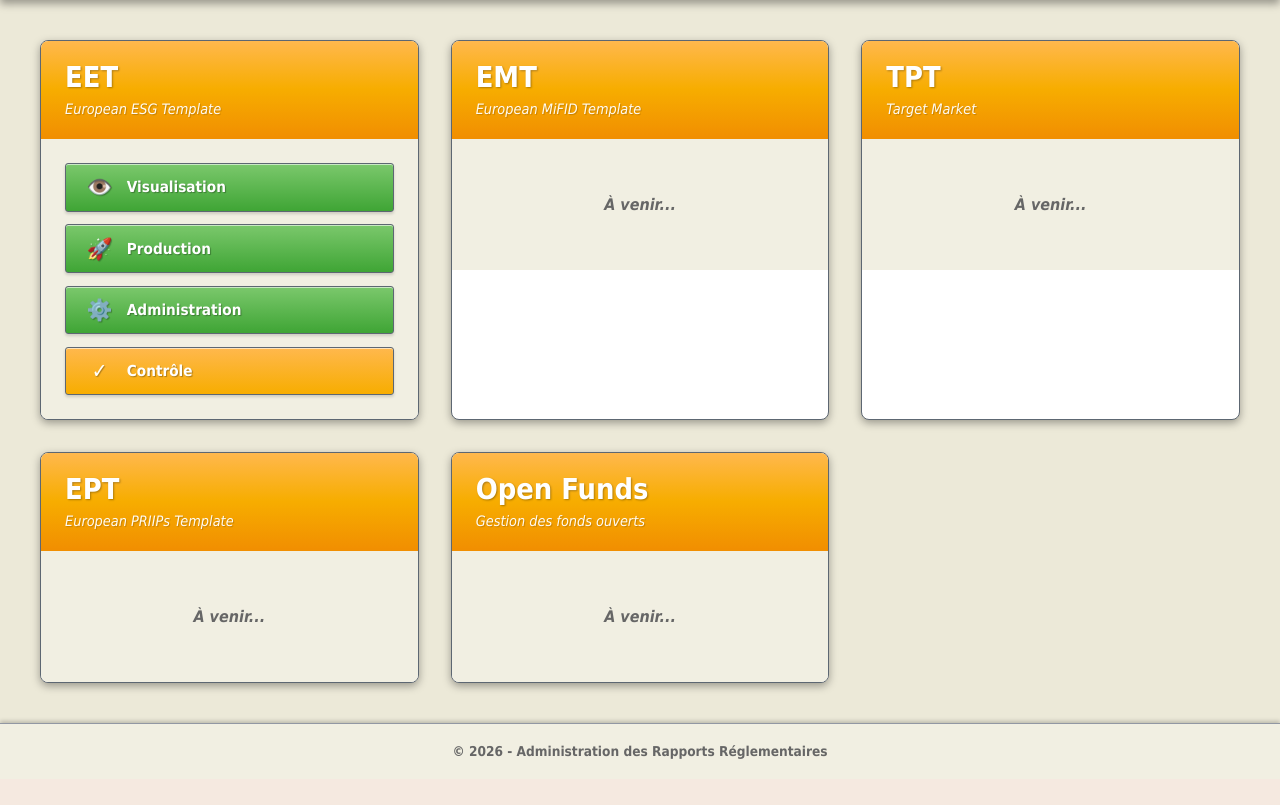
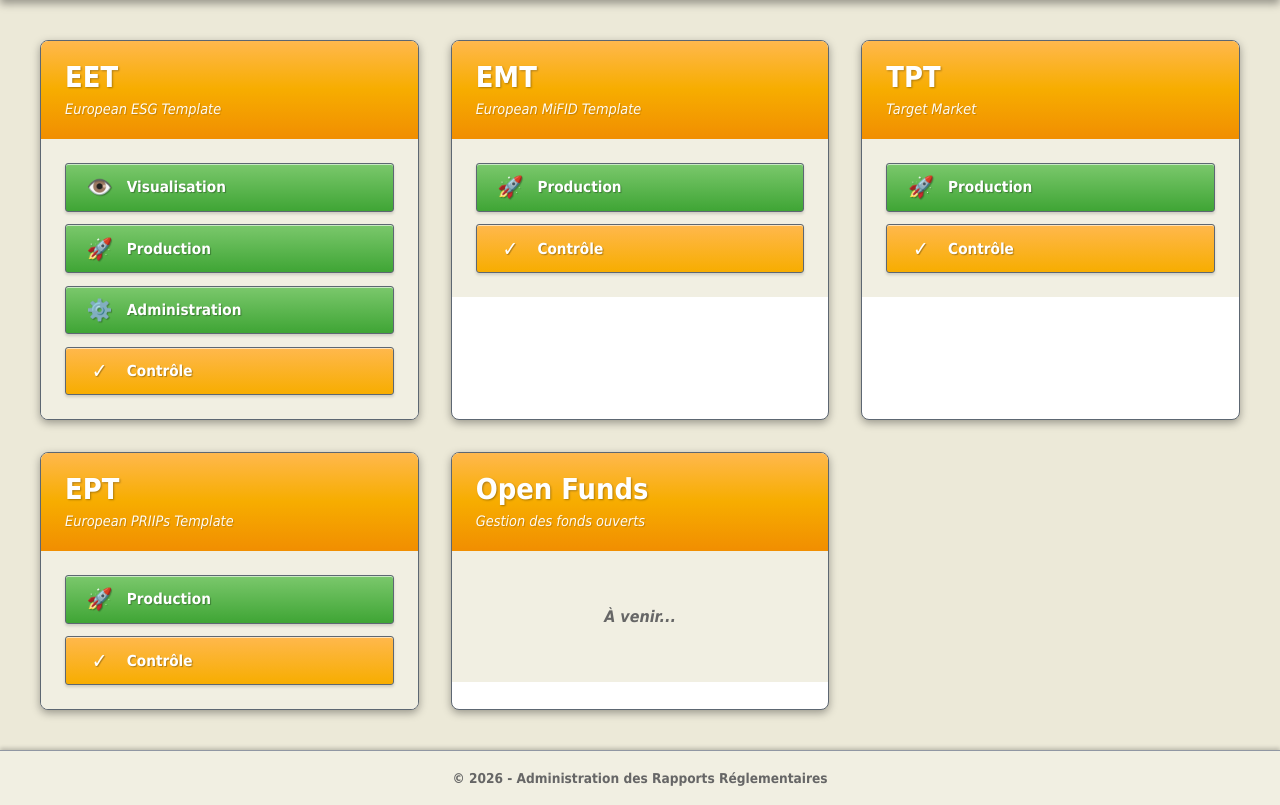
Before and after one commit to RiviereThomas/repo_test_claude, a FastAPI app: page / in a window 1280 px wide. Shown: the part 107-912 px from the top of the page. Before the commit the page ends 866 px from the top, so only its background shows below. Run offline with FastAPI, Linux system fonts and the light colour scheme.

Commit message:
Add production and control buttons for EMT, TPT, and EPT modules
- Update Master.py to use network path instead of S:\ drive
- Add Production and Control buttons to EMT, TPT, EPT module cards in index.html
- Create JavaScript functions to handle production runs and archive folder opening
- Add FastAPI routes /api/run-production/{module} and /api/open-archives/{module}
- All archive paths now use \\10.130.1.100\mandarine\PUBLIC\MANDARINE SYSTEME DEVELOPPEMENT\Dev\...

```diff
--- a/backend/TPT/Master.py
+++ b/backend/TPT/Master.py
@@ -1075,7 +1075,7 @@ for Key_Fund in tqdm(Key_Fund_List, desc="Processing Funds"):
             Date_Forlder = datetime.strptime(Get_Last_Previous_Month_Date(Reporting_Date), '%Y-%d-%m').strftime('%Y-%m')
             P_D = scope_Public_Private[Mnemo]
 
-            Folder = f'S:\\Dev\\5_Reporting\\1_Regulatory_Reports\\1_TPT\\1_Archives\\{Date_Forlder}\\{P_D}'
+            Folder = f'\\\\10.130.1.100\\mandarine\\PUBLIC\\MANDARINE SYSTEME DEVELOPPEMENT\\Dev\\5_Reporting\\1_Regulatory_Reports\\1_TPT\\1_Archives\\{Date_Forlder}\\{P_D}'
             if not os.path.exists(Folder):
                 os.makedirs(Folder)
 
--- a/backend/main.py
+++ b/backend/main.py
@@ -10,6 +10,7 @@ import dwh_connect
 from EET import eet_calculator
 import json
 import os
+import subprocess
 from datetime import datetime
 
 app = FastAPI(title="Regulatory Reports Administration")
@@ -253,6 +254,81 @@ async def health_check():
         }
 
 
+@app.post("/api/run-production/{module}")
+async def run_production(module: str):
+    """Lance la production pour un module (EMT, TPT, EPT)"""
+    try:
+        module = module.lower()
+
+        # Définir le chemin du script à lancer selon le module
+        scripts = {
+            'emt': 'EMT/Main_EMT.py',
+            'tpt': 'TPT/Master.py',
+            'ept': 'EPT/Main_EPT.py'
+        }
+
+        if module not in scripts:
+            raise HTTPException(status_code=400, detail=f"Module {module} non reconnu. Modules disponibles: EMT, TPT, EPT")
+
+        script_path = os.path.join(os.path.dirname(__file__), scripts[module])
+
+        if not os.path.exists(script_path):
+            raise HTTPException(status_code=404, detail=f"Script {scripts[module]} introuvable")
+
+        # Lancer le script en arrière-plan
+        process = subprocess.Popen(
+            ['python', script_path],
+            stdout=subprocess.PIPE,
+            stderr=subprocess.PIPE,
+            cwd=os.path.dirname(script_path)
+        )
+
+        return {
+            "message": f"Production {module.upper()} lancée avec succès",
+            "script": scripts[module],
+            "pid": process.pid
+        }
+    except HTTPException:
+        raise
+    except Exception as e:
+        import traceback
+        traceback.print_exc()
+        raise HTTPException(status_code=500, detail=f"Erreur lors du lancement de la production: {str(e)}")
+
+
+@app.post("/api/open-archives/{module}")
+async def open_archives(module: str):
+    """Ouvre le dossier des archives pour un module (EMT, TPT, EPT)"""
+    try:
+        module = module.lower()
+
+        # Définir les chemins d'archives selon le module
+        archive_paths = {
+            'emt': r'\\10.130.1.100\mandarine\PUBLIC\MANDARINE SYSTEME DEVELOPPEMENT\Dev\5_Reporting\1_Regulatory_Reports\3_EMT\1_Archives',
+            'tpt': r'\\10.130.1.100\mandarine\PUBLIC\MANDARINE SYSTEME DEVELOPPEMENT\Dev\5_Reporting\1_Regulatory_Reports\1_TPT\1_Archives',
+            'ept': r'\\10.130.1.100\mandarine\PUBLIC\MANDARINE SYSTEME DEVELOPPEMENT\Dev\5_Reporting\1_Regulatory_Reports\2_EPT\1_Archives'
+        }
+
+        if module not in archive_paths:
+            raise HTTPException(status_code=400, detail=f"Module {module} non reconnu. Modules disponibles: EMT, TPT, EPT")
+
+        archive_path = archive_paths[module]
+
+        # Ouvrir l'explorateur de fichiers Windows sur le chemin réseau
+        subprocess.Popen(['explorer', archive_path])
+
+        return {
+            "message": f"Ouverture du dossier {module.upper()}",
+            "path": archive_path
+        }
+    except HTTPException:
+        raise
+    except Exception as e:
+        import traceback
+        traceback.print_exc()
+        raise HTTPException(status_code=500, detail=f"Erreur lors de l'ouverture du dossier: {str(e)}")
+
+
 if __name__ == "__main__":
     import uvicorn
     uvicorn.run(app, host="0.0.0.0", port=8000)
--- a/frontend/static/js/home.js
+++ b/frontend/static/js/home.js
@@ -1,3 +1,46 @@
+// Lancer la production d'un module
+async function runProduction(module) {
+    const loading = document.getElementById('loading');
+    loading.style.display = 'flex';
+
+    try {
+        const response = await fetch(`/api/run-production/${module}`, {
+            method: 'POST'
+        });
+
+        const result = await response.json();
+
+        if (response.ok) {
+            alert(`Production ${module.toUpperCase()} lancée avec succès!\n\n${result.message}`);
+        } else {
+            alert(`Erreur lors du lancement de la production ${module.toUpperCase()}:\n${result.detail}`);
+        }
+    } catch (error) {
+        alert(`Erreur de communication avec le serveur:\n${error.message}`);
+    } finally {
+        loading.style.display = 'none';
+    }
+}
+
+// Ouvrir le dossier des archives
+async function openArchives(module) {
+    try {
+        const response = await fetch(`/api/open-archives/${module}`, {
+            method: 'POST'
+        });
+
+        const result = await response.json();
+
+        if (response.ok) {
+            alert(`Ouverture du dossier ${module.toUpperCase()} dans l'explorateur...`);
+        } else {
+            alert(`Erreur lors de l'ouverture du dossier:\n${result.detail}`);
+        }
+    } catch (error) {
+        alert(`Erreur de communication avec le serveur:\n${error.message}`);
+    }
+}
+
 // Afficher le loader au clic sur les liens
 document.addEventListener('DOMContentLoaded', () => {
     // Sélectionner tous les liens actifs (pas les boutons disabled)
--- a/frontend/templates/index.html
+++ b/frontend/templates/index.html
@@ -50,7 +50,14 @@
                     <span class="module-subtitle">European MiFID Template</span>
                 </div>
                 <div class="module-actions">
-                    <p class="coming-soon">À venir...</p>
+                    <button onclick="runProduction('emt')" class="module-btn btn-primary">
+                        <span class="btn-icon">🚀</span>
+                        <span class="btn-label">Production</span>
+                    </button>
+                    <button onclick="openArchives('emt')" class="module-btn btn-accent">
+                        <span class="btn-icon">✓</span>
+                        <span class="btn-label">Contrôle</span>
+                    </button>
                 </div>
             </div>
 
@@ -61,7 +68,14 @@
                     <span class="module-subtitle">Target Market</span>
                 </div>
                 <div class="module-actions">
-                    <p class="coming-soon">À venir...</p>
+                    <button onclick="runProduction('tpt')" class="module-btn btn-primary">
+                        <span class="btn-icon">🚀</span>
+                        <span class="btn-label">Production</span>
+                    </button>
+                    <button onclick="openArchives('tpt')" class="module-btn btn-accent">
+                        <span class="btn-icon">✓</span>
+                        <span class="btn-label">Contrôle</span>
+                    </button>
                 </div>
             </div>
 
@@ -72,7 +86,14 @@
                     <span class="module-subtitle">European PRIIPs Template</span>
                 </div>
                 <div class="module-actions">
-                    <p class="coming-soon">À venir...</p>
+                    <button onclick="runProduction('ept')" class="module-btn btn-primary">
+                        <span class="btn-icon">🚀</span>
+                        <span class="btn-label">Production</span>
+                    </button>
+                    <button onclick="openArchives('ept')" class="module-btn btn-accent">
+                        <span class="btn-icon">✓</span>
+                        <span class="btn-label">Contrôle</span>
+                    </button>
                 </div>
             </div>
 
```
